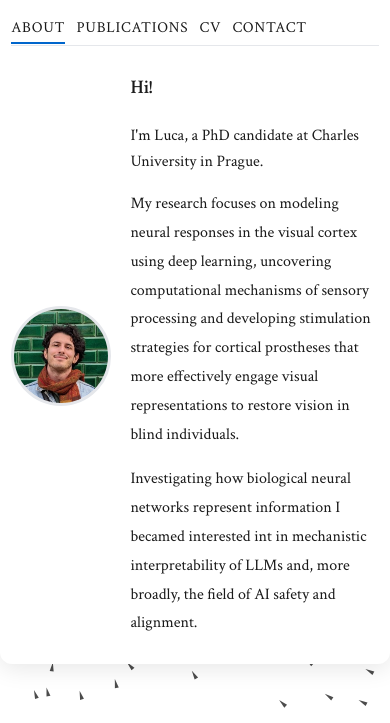
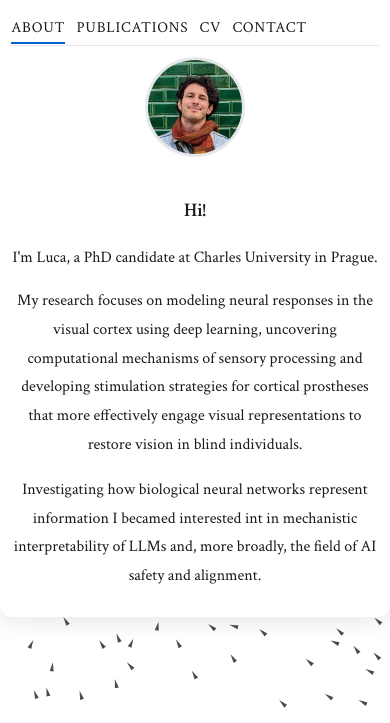
Before and after one commit to lucabaroni/lucabaroni.github.io, a plain HTML site: page index.html in a window 390 px wide. Shown: the part 121-844 px from the top of the page. Drawn offline with Linux system fonts and the light colour scheme; no server answers; animation ran at ten frames a second.

Commit message:
add phone compatible

```diff
--- a/index.html
+++ b/index.html
@@ -507,8 +507,17 @@
             .contact-info {
                 padding-bottom: 0.3rem;
             }
-            .profile-section {
+            .profile-section, .contact-section {
+                flex-direction: column;
+                align-items: center;
+                text-align: center;
+                gap: 0.7rem;
                 margin-bottom: 0.3rem;
+            }
+            .profile-image, .contact-image {
+                width: 100px;
+                height: 100px;
+                margin-bottom: 0.7rem;
             }
             h1 {
                 font-size: 1.5rem;
@@ -521,13 +530,6 @@
             }
             .publication-links {
                 flex-wrap: wrap;
-            }
-            .profile-image {
-                width: 100px;
-                height: 100px;
-            }
-            .contact-section {
-                gap: 0.7rem;
             }
         }
 
```
